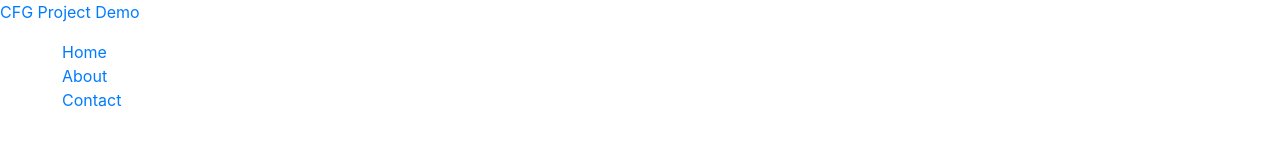
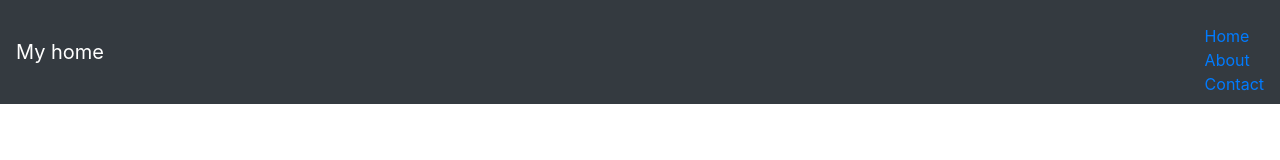
Before and after one commit to rexillo/demo-project, a plain HTML site: page index.html in a window 1280 px wide. Drawn offline with nearby package versions, Linux system fonts and the light colour scheme.

Commit message:
Update index.html

```diff
--- a/index.html
+++ b/index.html
@@ -4,7 +4,7 @@
     <meta charset="UTF-8">
     <meta http-equiv="X-UA-Compatible" content="IE=edge">
     <meta name="viewport" content="width=device-width, initial-scale=1.0">
-    <title>Demo-Project</title>
+    <title>Document</title>
     <link rel="stylesheet" href="https://stackpath.bootstrapcdn.com/bootstrap/4.3.1/css/bootstrap.min.css"
     integrity="sha384-ggOyR0iXCbMQv3Xipma34MD+dH/1fQ784/j6cY/iJTQUOhcWr7x9JvoRxT2MZw1T" crossorigin="anonymous">
     <link rel="stylesheet" href="https://use.fontawesome.com/releases/v5.8.1/css/all.css"
@@ -12,14 +12,15 @@
     <link rel="stylesheet" href="./css/styles.css">
 </head>
 <body>
-    <nav class=“navbar navbar-dark bg-dark fixed-top”>
-      <a class=“navbar-brand” href=“./index.html”>CFG Project Demo</a>
-      <div class="collapse navbar-collapse" id="navbarsExampleDefault"></div>
-        <menu class=“navbar-nav ml-auto”>
-          <li><a href="./index.html">Home</a></li>
-          <li><a href="./about.html">About</a></li>
-          <li><a href="./contact.html">Contact</a></li>
-        </menu>
+    <nav class="navbar navbar-dark bg-dark fixed-top">
+        <a class="navbar-brand" href="./week3.html">My home</a>
+        <div class="collapse navbar-collapse" id="navbarsExampleDefault"></div>
+           <menu class="navbar-nav ml-auto">
+              <li><a href="./week3.html">Home</a></li>
+              <li><a href="./about.html">About</a></li>
+              <li><a href="./contact.html">Contact</a></li>
+           </menu>
+        </div>
     </nav>
-  </body>
+</body>
   </html>
```
